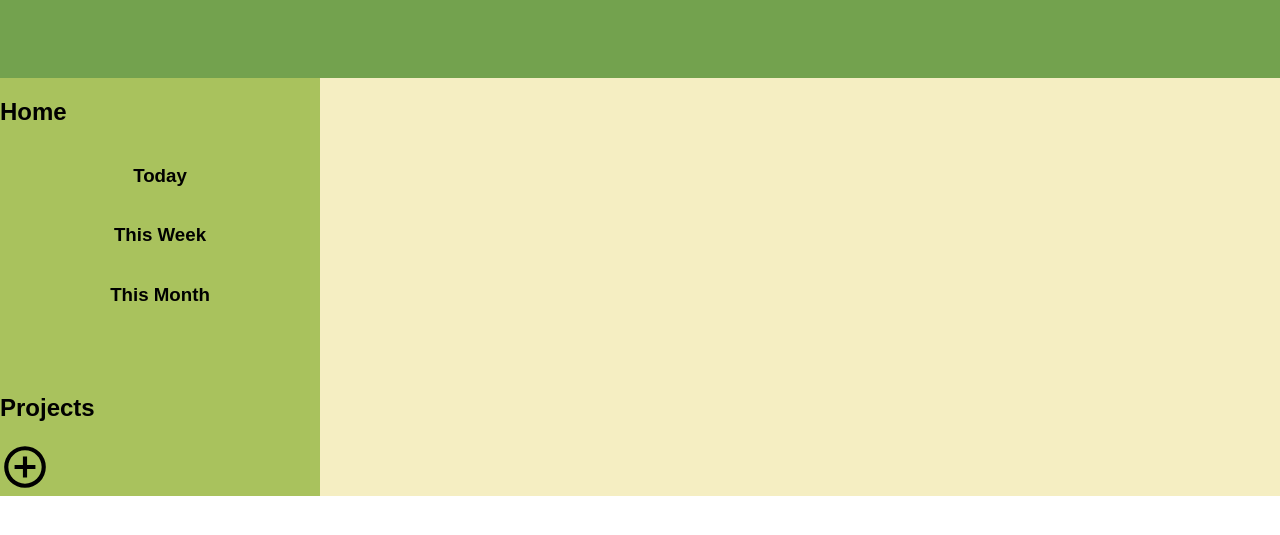
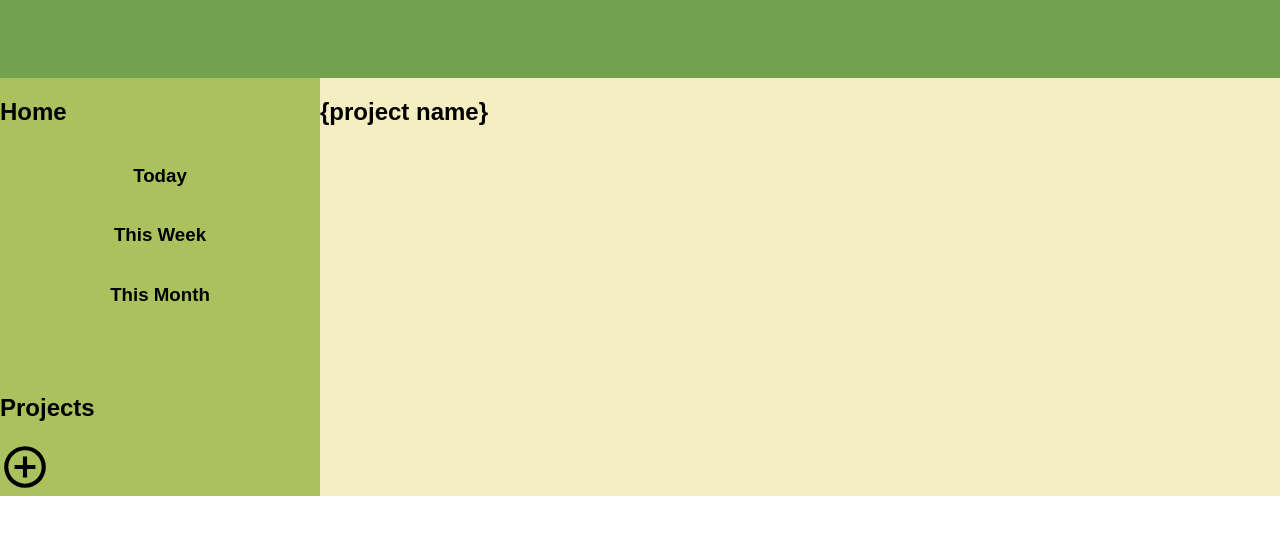
Before and after one commit to jthesimple/TodoWebsite, a website built with webpack: page public/index.html in a window 1280 px wide. Shown: the part 61-596 px from the top of the page. Built offline with nearby package versions, Linux system fonts and the light colour scheme.

Commit message:
Updated files

```diff
--- a/public/index.html
+++ b/public/index.html
@@ -29,6 +29,9 @@
         </div>
     </div>
     <div class="main-content">
+        <div class="project-content">
+            <h2>{project name}</h2>
+        </div>
         <div class="modal-container">
             <div class="modal">
                 <div class="modal-header">
```
